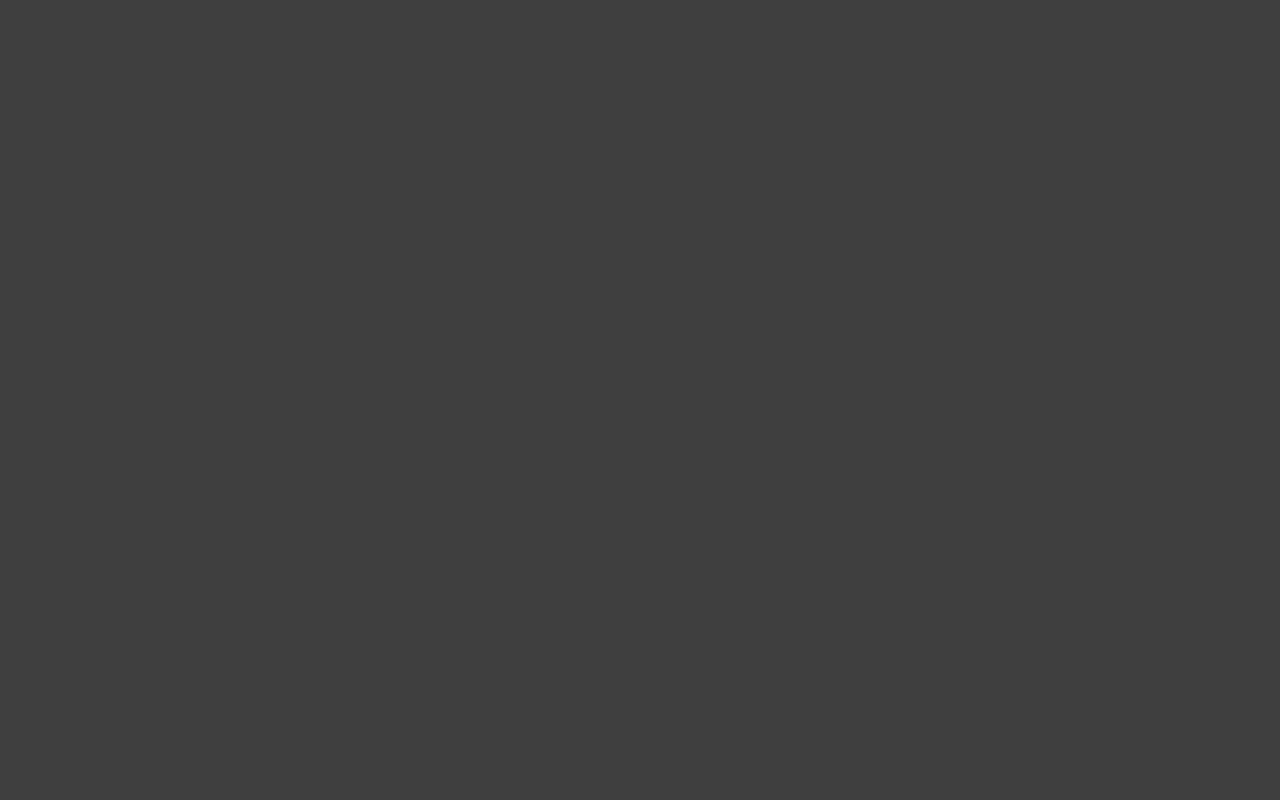
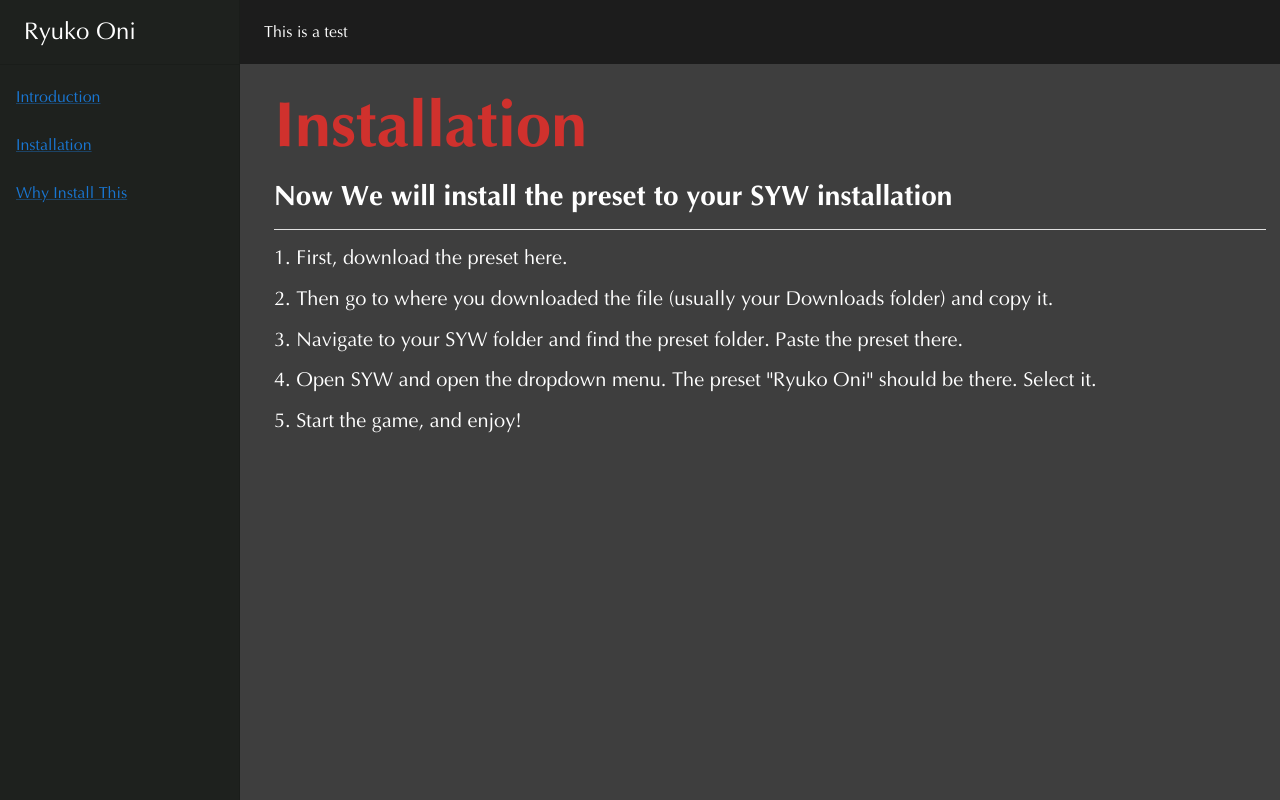
Before and after one commit to shaddaimorphing/ryukooni, a React (Create React App) app: page /install in a window 1280 px wide. Before the commit this address had no page. Built offline with nearby package versions, Linux system fonts and the light colour scheme.

Commit message:
Added Install and About page

```diff
--- a/src/index.css
+++ b/src/index.css
@@ -1,9 +1,9 @@
 body {
   background-color:#3e3e3e;
   margin: 0;
-  font-family: -apple-system, BlinkMacSystemFont, 'Segoe UI', 'Roboto', 'Oxygen',
+  font-family: -apple-system, BlinkMacSystemFont, 'Optima', 'Segoe UI', 'Roboto', 'Oxygen',
     'Ubuntu', 'Cantarell', 'Fira Sans', 'Droid Sans', 'Helvetica Neue',
-    sans-serif;
+    sans-serif,;
   -webkit-font-smoothing: antialiased;
   -moz-osx-font-smoothing: grayscale;
 }
@@ -20,5 +20,7 @@ code {
 
 @font-face {
     font-family: 'Optima';
+    font-weight: 500;
     src: local('Optima_Bold'), url(./fonts/OPTIMA_B.TTF), format('truetype');
+
 }
--- a/src/index.js
+++ b/src/index.js
@@ -8,16 +8,18 @@ import Layout from './pages/Layout';
 import Home from './pages/Home';
 import { ThemeProvider, useTheme } from '@mui/material/styles';
 import createTheme from '@mui/material/styles/createTheme';
+import Install from './pages/Install';
+import About from './pages/About';
 
 const theme = createTheme({
   typography: {
-    fontFamily: "Ubuntu "
+    fontFamily: "Optima"
   },
   components: {
     MuiTypography: {
       variants: [
         {
-          props: { variant: 'p' },
+          props: { variant: 'h4' },
           style: {
             fontSize: '20px',
           },
@@ -60,6 +62,8 @@ root.render(
         <Routes>
           <Route path="/" element={<Layout />}>
             <Route index element={<Home />} />
+            <Route path="install" element={<Install />} />
+            <Route path="about" element={<About />} />
           </Route>
         </Routes>
       </BrowserRouter>
--- /dev/null
+++ b/src/pages/About.js
@@ -0,0 +1,26 @@
+import { Stack, Typography } from '@mui/material'
+import React from 'react'
+
+const About = () => {
+    return (
+        <Stack spacing={2}>
+            <Typography variant="h1" component="div">
+                Why Install This?
+            </Typography>
+
+            <Typography variant="h4" component="div">
+                Though SYW is an amazing mod that provides an HD remaster of sorts to FFVII, I believe that being that its options menu is very intimidating, and may turn away some people not used to modding. Not only that, the choices may bring uncertainty in what they should select for their playthrough. This guide is meant to circumvent both of these barriers. Ryuko Oni not only provides the improvements of SYW, but also chooses options on what are the best to retain the accuracy of FFVII. Below is a list of the major options I've selected, and why I beleive they are important.
+            </Typography>
+
+            <Typography variant="h2" component="div">
+                HD Backgrounds
+            </Typography>
+
+            <Typography variant="h4" component="div">
+                HD Backgrounds are the main reason why you install SYW. Upscaled with AI, they provide clearer backgrounds for a visually enhanced experience. Also with ChaOS's extended backgrounds, you get a genuine 16:9 screen. Though artifacts from the AI upscale are visible if you look closely, I believe its vastly worth it.
+            </Typography>
+        </Stack>
+    )
+}
+
+export default About
--- a/src/pages/Home.js
+++ b/src/pages/Home.js
@@ -1,4 +1,4 @@
-import { Divider, Grid, List, ListItem, ListItemText, Stack, Typography } from '@mui/material'
+import { Divider, Grid, Link, List, ListItem, ListItemButton, ListItemText, Stack, Typography } from '@mui/material'
 import React from 'react'
 
 const Home = () => {
@@ -12,8 +12,8 @@ const Home = () => {
           </Typography>
 
           <Divider sx={{bgcolor: "white"}} />
-          <Typography variant="p" component="div">
-            The point of this preset is offer an experience that is visually elevated, while also being (in my opinion) truest to the original based on the options availiable. It also streamlines the process of using SYW, skipping the option selection process. If you would like to know why the option I picked are important to the FFVII expereince, you can go here to learn more in general, and individual options
+          <Typography variant="h4" component="div">
+            The point of this preset is offer an experience that is visually elevated, while also being (in my opinion) truest to the original based on the options availiable. It also streamlines the process of using SYW, skipping the option selection process. If you would like to know why the options I picked are important to the FFVII experience, you can go here to learn more in general, and individual options
           </Typography>
 
 
@@ -29,16 +29,36 @@ const Home = () => {
                 <ListItemText>
                   Final Fantasy VII for PC
                 </ListItemText>
+                <List sx={{listStyleType:"circle",
+                    '& .MuiListItem-root': {
+                      display: 'list-item',
+                     }, pl: 4}}>
                   <ListItem>
                     <ListItemText>
                       Valid copies are the 97 release or the Steam release
                     </ListItemText>
                   </ListItem>
+                </List>
               </ListItem>
               <ListItem>
                 <ListItemText>
                   Satsuki Yatoshi
                 </ListItemText>
+                <List sx={{listStyleType:"circle",
+                    '& .MuiListItem-root': {
+                      display: 'list-item',
+                     }, pl: 4}}>
+                  <ListItem>
+                    <ListItemText>
+                      <Link href="https://forums.qhimm.com/index.php?PHPSESSID=lglja328tm5fqpvtpkten0j7g1&topic=21616">Link</Link>
+                    </ListItemText>
+                  </ListItem>
+                  <ListItem>
+                    <ListItemText>
+                      You need up to 50GB of space to install
+                    </ListItemText>
+                  </ListItem>
+                </List>
               </ListItem>
 
             </List>
--- /dev/null
+++ b/src/pages/Install.js
@@ -0,0 +1,36 @@
+import { Divider, Stack, Typography } from '@mui/material'
+import React from 'react'
+
+const Install = () => {
+    return (
+        <Stack spacing={2}>
+            <Typography variant="h1" component="div">
+                Installation
+            </Typography>
+
+            <Typography variant="h2" component="div">
+                Now We will install the preset to your SYW installation
+            </Typography>
+
+            <Divider sx={{bgcolor: "white"}} />
+
+            <Typography variant="h4" component="div">
+                1. First, download the preset here.
+            </Typography>
+            <Typography variant="h4" component="div">
+                2. Then go to where you downloaded the file (usually your Downloads folder) and copy it.
+            </Typography>
+            <Typography variant="h4" component="div">
+                3. Navigate to your SYW folder and find the preset folder. Paste the preset there.
+            </Typography>
+            <Typography variant="h4" component="div">
+                4. Open SYW and open the dropdown menu. The preset "Ryuko Oni" should be there. Select it.
+            </Typography>
+            <Typography variant="h4" component="div">
+                5. Start the game, and enjoy!
+            </Typography>
+        </Stack>
+    )
+}
+
+export default Install
--- a/src/pages/Layout.js
+++ b/src/pages/Layout.js
@@ -1,4 +1,4 @@
-import { AppBar, Box, Container, Divider, List, ListItem, ListItemButton, ListItemIcon, ListItemText, Toolbar, Typography } from '@mui/material'
+import { AppBar, Box, Container, Divider, Link, List, ListItem, ListItemButton, ListItemIcon, ListItemText, Toolbar, Typography } from '@mui/material'
 import Drawer from '@mui/material/Drawer'
 import IconButton from '@mui/material/IconButton';
 import Menu from '@mui/material/Menu';
@@ -15,7 +15,7 @@ const Layout = () => {
 
     const [anchorEl, setAnchorEl] = useState(null);
 
-    const links = ['Introduction', 'Installation', 'Why Install This']
+    const links = [{text: 'Introduction', link: "/"}, {text: 'Installation', link: "install"}, {text: 'Why Install This', link: "about"}]
 
     const open = Boolean(anchorEl);
     const handleClick = (event) => {
@@ -68,7 +68,7 @@ const Layout = () => {
                 >
                     {links.map((link) => (
                         <MenuItem sx={{fontSize: "24px"}}>
-                            {link}
+                            {link.text}
                         </MenuItem>
                     ))}
                 </Menu>
@@ -103,7 +103,7 @@ const Layout = () => {
                 {links.map((text) => (
                     <ListItem key={text} disablePadding>
                     <ListItemButton>
-                        <ListItemText primary={text} />
+                        <Link href={text.link}><ListItemText primary={text.text} /></Link>
                     </ListItemButton>
                     </ListItem>
                 ))}
```
